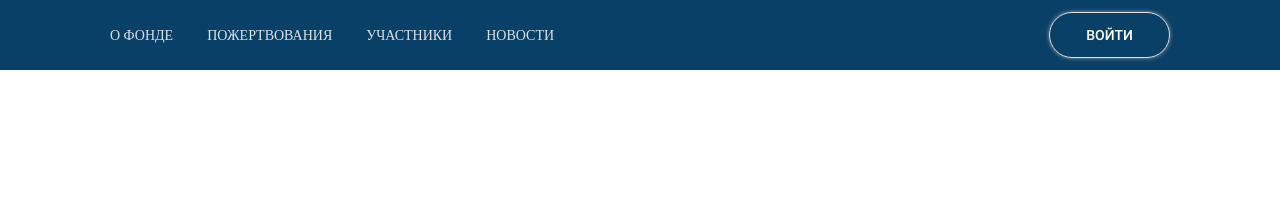
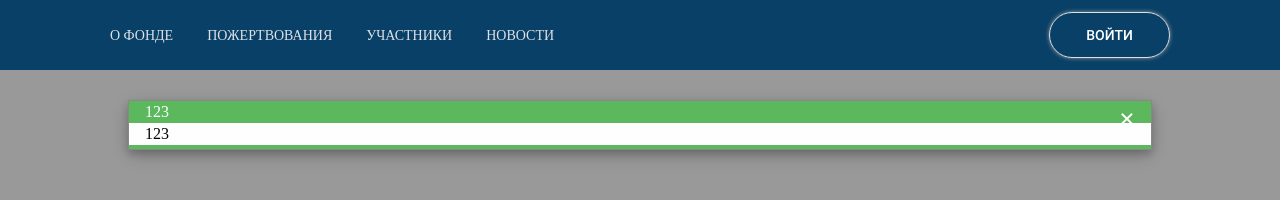
Before and after one commit to legusha/grandcore-platform-front, a Nuxt app: page / in a window 1280 px wide. Both pictures are taken after a click on the button "ВОЙТИ". Shown: the top 200 px of the page. Built offline with nearby package versions, Linux system fonts and the light colour scheme.

Commit message:
added basic modal template

```diff
--- /dev/null
+++ b/components/util/Modal.vue
@@ -0,0 +1,110 @@
+<template>
+  <div
+    class="modal"
+    :class="{'modal-active': active}"
+  >
+    <div class="modal-content">
+      <div class="modal-header">
+        <span
+          class="close"
+          @click="$emit('close')"
+        >
+          &times;
+        </span>
+        <slot name="header"></slot>
+      </div>
+      <div class="modal-body">
+        <slot name="body"></slot>
+      </div>
+      <div class="modal-footer">
+        <slot name="footer"></slot>
+      </div>
+    </div>
+  </div>
+</template>
+
+<script>
+  export default {
+    name: "Modal",
+    props: {
+      active: {
+        type: Boolean,
+        default: false
+      }
+    }
+  }
+</script>
+
+<style scoped>
+  .modal {
+    display: none; /* Hidden by default */
+    position: fixed; /* Stay in place */
+    padding-top: 100px; /* Location of the box */
+    left: 0;
+    top: 0;
+    width: 100%; /* Full width */
+    height: 100%; /* Full height */
+    overflow: auto; /* Enable scroll if needed */
+    background-color: rgb(0,0,0); /* Fallback color */
+    background-color: rgba(0,0,0,0.4); /* Black w/ opacity */
+  }
+
+  /* Modal Content */
+  .modal-content {
+    position: relative;
+    background-color: #fefefe;
+    margin: auto;
+    padding: 0;
+    border: 1px solid #888;
+    width: 80%;
+    box-shadow: 0 4px 8px 0 rgba(0,0,0,0.2),0 6px 20px 0 rgba(0,0,0,0.19);
+    -webkit-animation-name: animatetop;
+    -webkit-animation-duration: 0.4s;
+    animation-name: animatetop;
+    animation-duration: 0.4s
+  }
+
+  /* Add Animation */
+  @-webkit-keyframes animatetop {
+    from {top:-300px; opacity:0}
+    to {top:0; opacity:1}
+  }
+
+  @keyframes animatetop {
+    from {top:-300px; opacity:0}
+    to {top:0; opacity:1}
+  }
+
+  /* The Close Button */
+  .close {
+    color: white;
+    float: right;
+    font-size: 28px;
+    font-weight: bold;
+  }
+
+  .close:hover,
+  .close:focus {
+    color: #000;
+    text-decoration: none;
+    cursor: pointer;
+  }
+
+  .modal-header {
+    padding: 2px 16px;
+    background-color: #5cb85c;
+    color: white;
+  }
+
+  .modal-body {padding: 2px 16px;}
+
+  .modal-footer {
+    padding: 2px 16px;
+    background-color: #5cb85c;
+    color: white;
+  }
+
+  .modal-active {
+    display: block;
+  }
+</style>
--- a/layouts/default.vue
+++ b/layouts/default.vue
@@ -12,6 +12,13 @@
       @action="actionHeader"
       @actionBurger="toggleBurger"
     ></Header>
+    <Modal
+      :active="active.modal"
+      @close="modalClose"
+    >
+      <template slot="header">123</template>
+      <template slot="body">123</template>
+    </Modal>
     <Sidebar
       :class="{'layer-2': active.sidebar}"
       :active="active.sidebar"
@@ -19,22 +26,25 @@
       @toggle="toggleSidebar"
     >
     </Sidebar>
-    <nuxt class="pos-relative layer-1"></nuxt>
+    <nuxt class="pos-relative layer-1">
+    </nuxt>
     <Footer class="layer-1"></Footer>
   </div>
 </template>
 <script>
   import Background from "~/components/util/Background";
+  import Footer from "~/components/layout/Footer";
   import Header from "~/components/layout/Header";
-  import Footer from "~/components/layout/Footer";
+  import Modal from "~/components/util/Modal";
   import Sidebar from "~/components/layout/Sidebar";
 
   export default {
     name: "default",
     components: {
       Background,
+      Footer,
       Header,
-      Footer,
+      Modal,
       Sidebar,
     },
     data () {
@@ -60,12 +70,14 @@
         active: {
           background: false,
           burger: false,
-          sidebar: false
+          sidebar: false,
+          modal: false
         }
       }
     },
     methods: {
       actionHeader () {
+        this.toggleActive('modal')
       },
       toggleActive (prop = 'burger') {
         this.active[prop] = !this.active[prop]
@@ -83,6 +95,9 @@
       },
       toggleSidebar () {
         this.toggleActiveAll()
+      },
+      modalClose () {
+        this.toggleActive('modal')
       }
     }
   }
--- a/pages/index.vue
+++ b/pages/index.vue
@@ -1,3 +1,9 @@
 <template>
   <section id="content" class="container"></section>
 </template>
+
+<script>
+  export default {
+    name: "index",
+  }
+</script>
```
